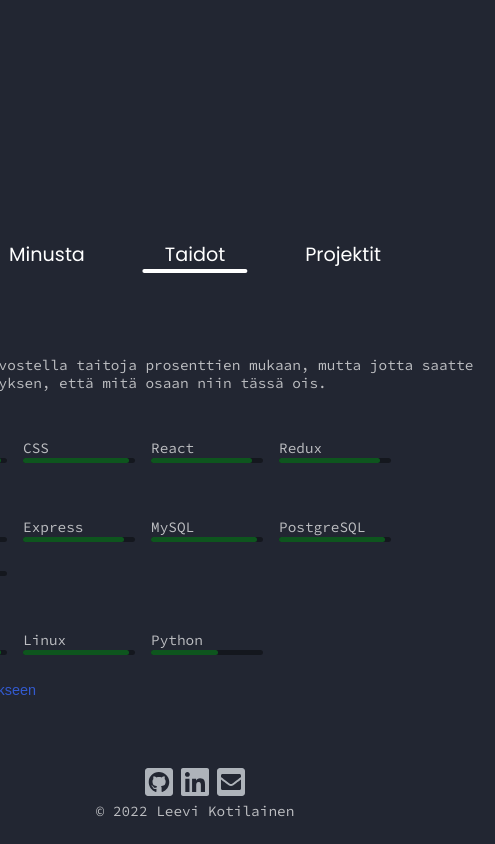
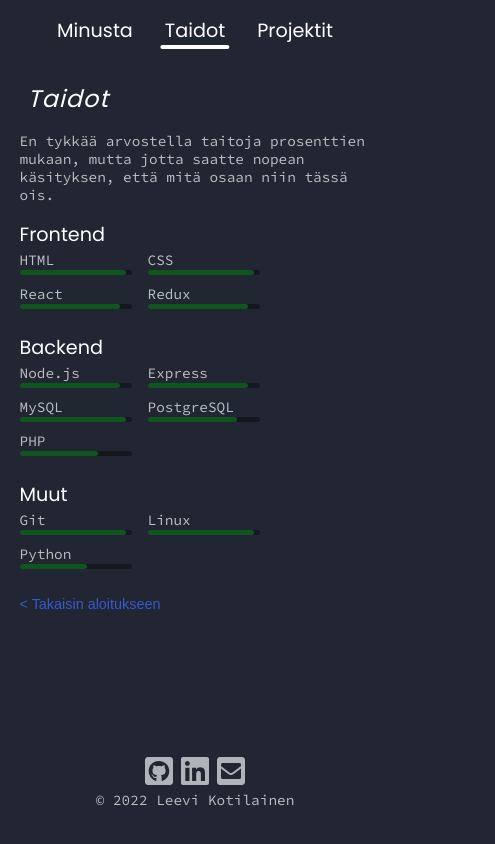
Before and after one commit to leeviko/portfolio, a React (Create React App) app: page /skills in a window 390 px wide. Shown: the whole page, 495 px wide, since content can reach past the window. Built offline with nearby package versions, Linux system fonts and the light colour scheme; a web font is replaced by a local one.

Commit message:
Change text + change footer structure + start working on responsiveness

```diff
--- a/src/App.css
+++ b/src/App.css
@@ -87,6 +87,7 @@ h6,
 /* CONTAINER */
 .container {
   width: 100%;
+  height: 100%;
   display: flex;
   justify-content: center;
 }
@@ -294,16 +295,24 @@ nav .nav-item-link {
 
 /* FOOTER */
 .footer {
-  position: fixed;
-  width: 100%;
+  position: absolute;
   bottom: 0;
   left: 0;
-  margin: 1.5rem 0;
+  width: 100%;
+  padding: 1rem;
+  background-color: var(--black-main);
 }
 
 .footer-container {
   display: flex;
   justify-content: center;
+}
+
+.footer-content {
+  height: 100%;
+  display: flex;
+  justify-content: center;
+  align-items: center;
 }
 
 .some-buttons {
@@ -335,3 +344,39 @@ nav .nav-item-link {
 .some-btn:hover img {
   opacity: 1;
 }
+
+/* MEDIA QUERIES */
+
+@media screen and (max-width: 650px) {
+  .wrapper {
+    margin: 1rem;
+    width: 90%;
+  }
+  body {
+    display: flex;
+    align-items: unset;
+  }
+
+  nav .nav-item-link {
+    margin: 1rem;
+  }
+}
+
+@media screen and (max-width: 450px) {
+  .footer {
+    color: #f0f9ff;
+    color: var(--white);
+    height: 125px;
+    background-color: var(--black-main);
+  }
+  .footer-container {
+    height: 100%;
+    width: 100%;
+  }
+  .footer-content {
+    height: 100%;
+    display: flex;
+    justify-content: center;
+    align-items: center;
+  }
+}
--- a/src/components/Footer.js
+++ b/src/components/Footer.js
@@ -9,6 +9,7 @@ const Footer = () => {
     <footer className="footer">
       <div className="footer-container">
         <div className="footer-content">
+          <div className="footer-wrapper">
             <div className="some-buttons">
               <a href="https://github.com/leeviko" className="some-btn" draggable={false}>
                 <img className="icon-img" alt="" src={GithubIcon} draggable={false} />
@@ -21,7 +22,7 @@ const Footer = () => {
                 <img className="icon-img" alt="" src={LinkedinIcon} draggable={false} />
               </a>
               <a
-              href="mailto:leevi.j.kotilainen@gmail.com"
+                href="mailto:leevikotilaine@gmail.com"
                 target="_blank"
                 rel="noreferrer"
                 className="some-btn"
@@ -33,6 +34,7 @@ const Footer = () => {
             <p className="cc">© 2022 Leevi Kotilainen</p>
           </div>
         </div>
+      </div>
     </footer>
   );
 };
--- a/src/components/Home.js
+++ b/src/components/Home.js
@@ -1,15 +1,16 @@
 import React from "react";
-import Post from "./Post";
 
 const Home = () => {
   return (
     <div className="home page">
       <div className="page-container">
         <h1 className="page-heading page-title" lang="fi">
-          Posts
+          Blog
         </h1>
         <div className="page-content">
-          <Post />
+          <p className="section-text" lang="fi">
+            Tulossa joskus...
+          </p>
         </div>
       </div>
     </div>
--- a/src/components/Projects.js
+++ b/src/components/Projects.js
@@ -31,6 +31,11 @@ const Projects = () => {
               description="E-kirjastossa käyttäjä voi lainata, etsiä ja palauttaa kirjoja. Admin voi lisätä ja päivittää kirjoja yms."
               code="https://github.com/leeviko/e-kirjasto"
             />
+            <Project
+              name="E-Kirjasto"
+              description="E-kirjastossa käyttäjä voi lainata, etsiä ja palauttaa kirjoja. Admin voi lisätä ja päivittää kirjoja yms."
+              code="https://github.com/leeviko/e-kirjasto"
+            />
           </div>
           <Link to="/" className="back-link" lang="fi">
             {"<"} Takaisin aloitukseen
--- a/src/components/Skills.js
+++ b/src/components/Skills.js
@@ -33,8 +33,8 @@ const Skills = () => {
                 <Skill progress="90%" name="Node.js" />
                 <Skill progress="90%" name="Express" />
                 <Skill progress="95%" name="MySQL" />
-                <Skill progress="95%" name="PostgreSQL" />
-                <Skill progress="85%" name="PHP" />
+                <Skill progress="80%" name="PostgreSQL" />
+                <Skill progress="70%" name="PHP" />
               </div>
             </div>
           </div>
```
Lines whose indentation alone changed are shown as unchanged.
